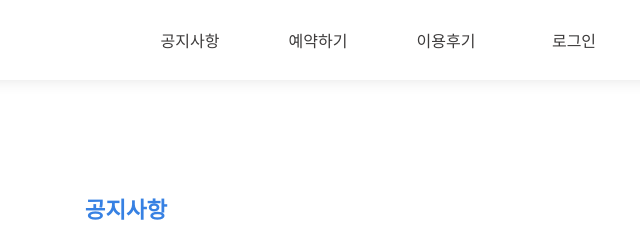
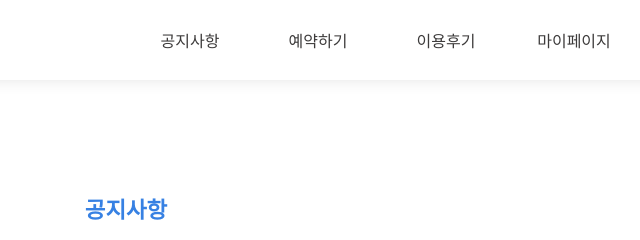
Before and after one commit to yyuujeong/team-keepingbox, a plain HTML site: page keepingbox/notice.html in a window 1280 px wide. Shown: the top 240 px of the page, 514-1154 px from the left. Drawn offline with Linux system fonts and the light colour scheme.

Commit message:
modified notice

```diff
--- a/keepingbox/notice.html
+++ b/keepingbox/notice.html
@@ -58,6 +58,6 @@
             </div>
         </section>
     </main>
-    <script type="module" src="js/header-before-login.js"></script>
+    <script type="module" src="js/header-after-login.js"></script>
 </body>
 </html>
```
